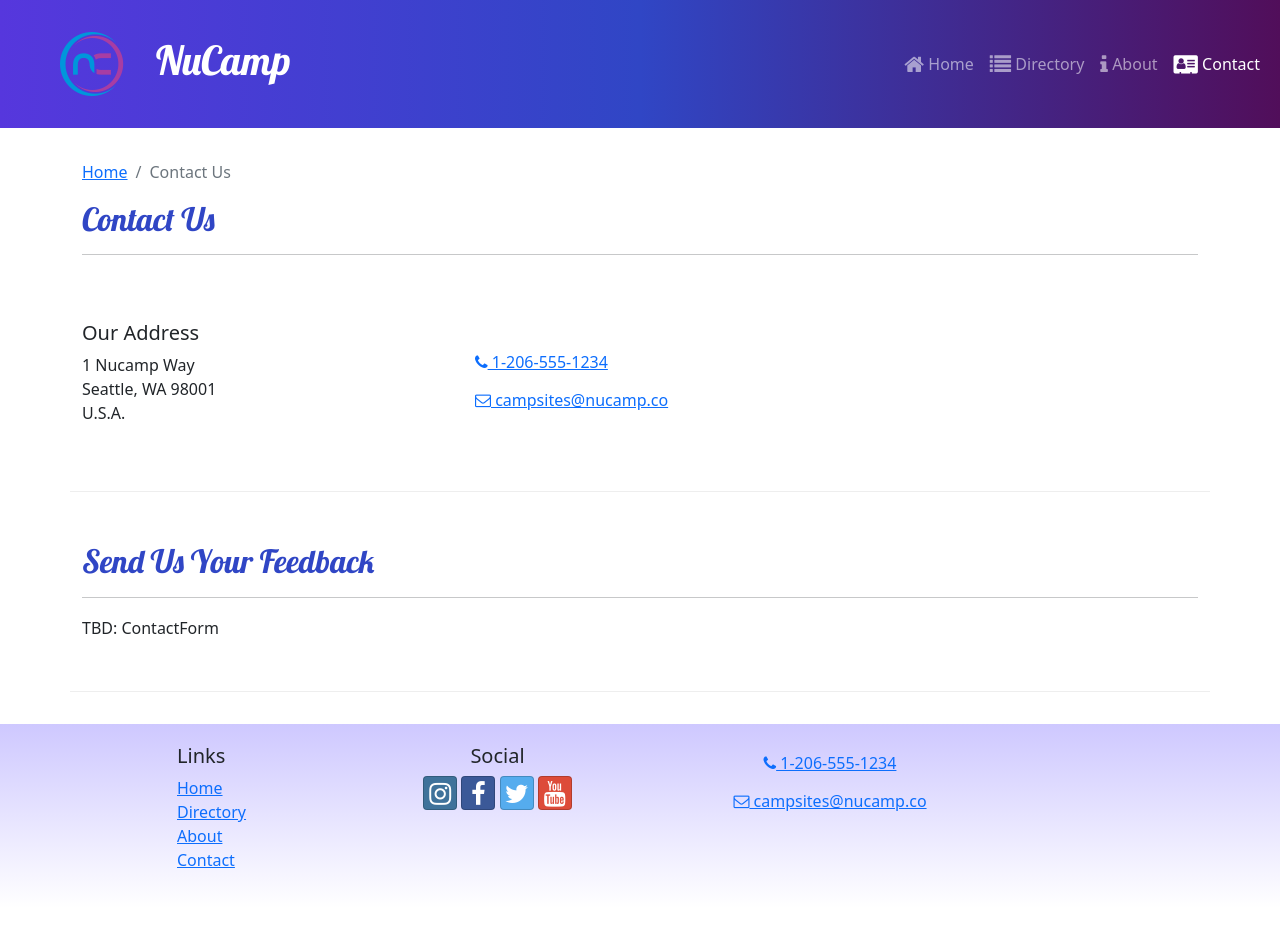
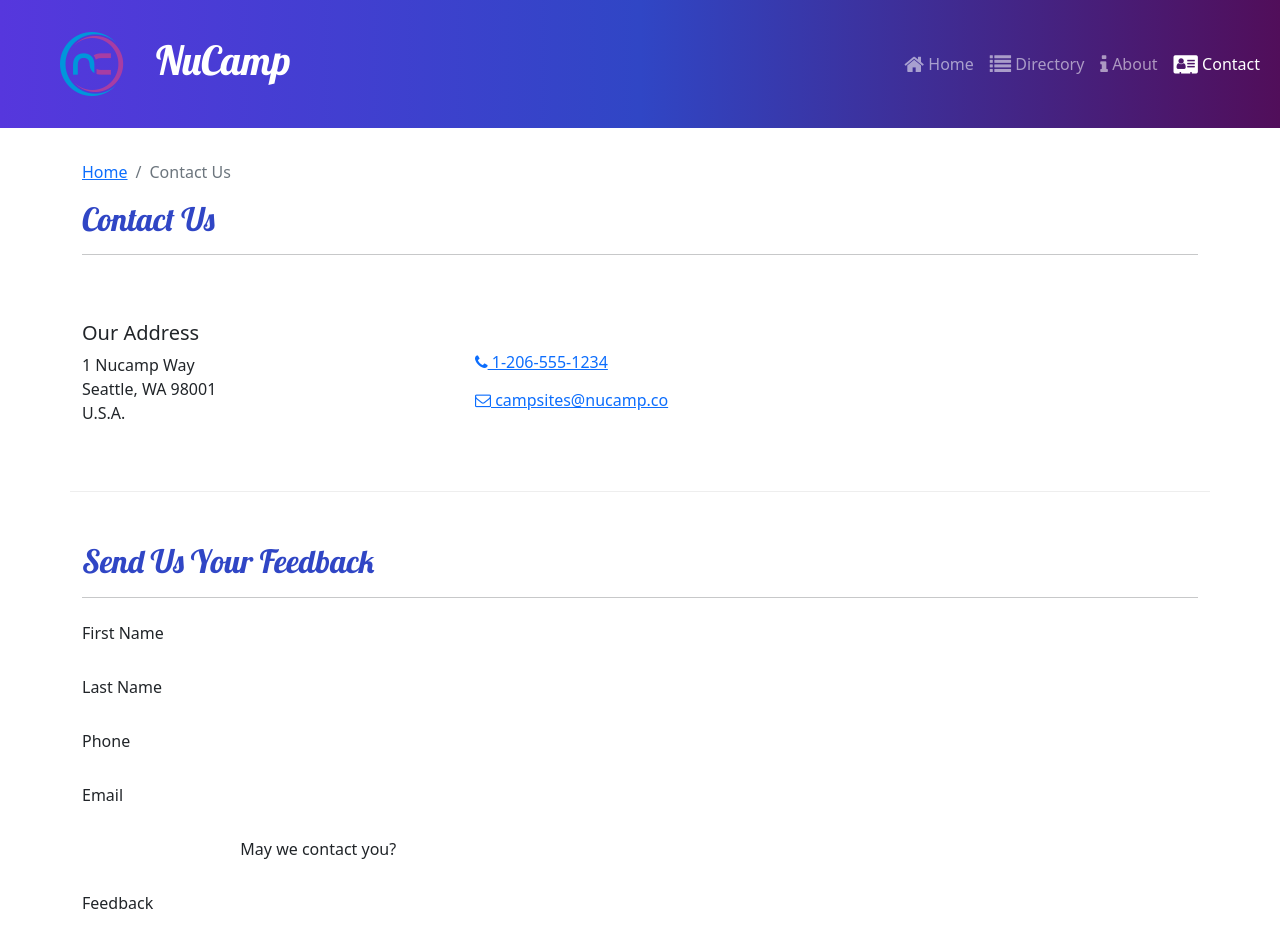
Before and after one commit to jannethg/React-WorkshopAssignment1, a React (Create React App) app: page /contact in a window 1280 px wide. Shown: the top 952 px of the page. Before the commit the page ends 908 px from the top, so only its background shows below. Built offline with nearby package versions, Linux system fonts and the light colour scheme.

Commit message:
Week 3: Add Contact Form component

```diff
--- /dev/null
+++ b/src/components/ContactForm.js
@@ -0,0 +1,60 @@
+import {Button, Label, Col, FormGroup} from 'reactstrap';
+import {Formik, Field, Form} from 'formik';
+
+const ContactForm = () => {
+    return (
+        <Formik
+            initialValues={{
+                firstName: '',
+                lastName: '',
+                phoneNum: '',
+                email: '',
+                agree: false,
+                contactType: 'By Phone',
+                feedback: ''
+            }}
+        >
+            <Form>
+                <FormGroup row>
+                    <Label htmlFor='firstName' md='2'>
+                        First Name
+                    </Label>
+                    <Col md='10'></Col>
+                </FormGroup>
+                <FormGroup row>
+                    <Label htmlFor='lastName' md='2'>
+                        Last Name
+                    </Label>
+                    <Col md='10'></Col>
+                </FormGroup>
+                <FormGroup row>
+                    <Label htmlFor='phoneNum' md='2'>
+                        Phone
+                    </Label>
+                    <Col md='10'></Col>
+                </FormGroup>
+                <FormGroup row>
+                    <Label htmlFor='email' md='2'>
+                        Email
+                    </Label>
+                    <Col md='10'></Col>
+                </FormGroup>
+                <FormGroup row>
+                    <Label check md={{size: 4, offset: 2 }}>
+                        May we contact you?
+                    </Label>
+                    <Col md='4'></Col>
+                </FormGroup>
+                <FormGroup row>
+                    <Label htmlFor='feedback' md='2'>
+                        Feedback
+                    </Label>
+                    <Col md='10'></Col>
+                </FormGroup>
+                <FormGroup row></FormGroup>
+            </Form>
+        </Formik>
+    );
+};
+
+export default ContactForm;
--- a/src/pages/ContactPage.js
+++ b/src/pages/ContactPage.js
@@ -1,5 +1,6 @@
 import { Container, Col, Row } from "reactstrap";
 import SubHeader from "../components/SubHeader";
+import ContactForm from "../components/ContactForm";
 
 const ContactPage = () => {
     return (
@@ -40,7 +41,7 @@
                     <hr/>
                 </Col>
                 <Col md='10'>
-                    TBD: ContactForm
+                    <ContactForm />
                 </Col>
             </Row>
 
```
